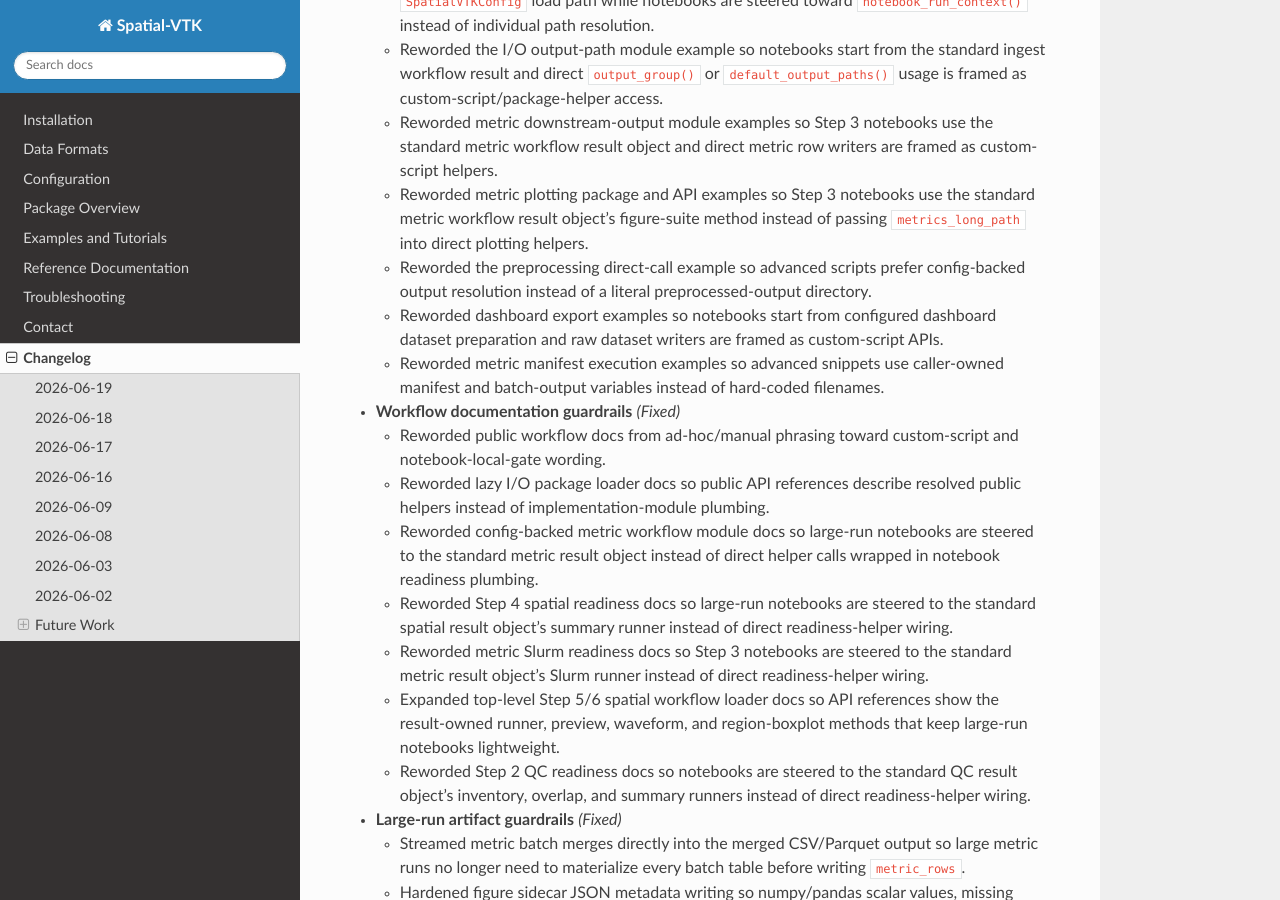
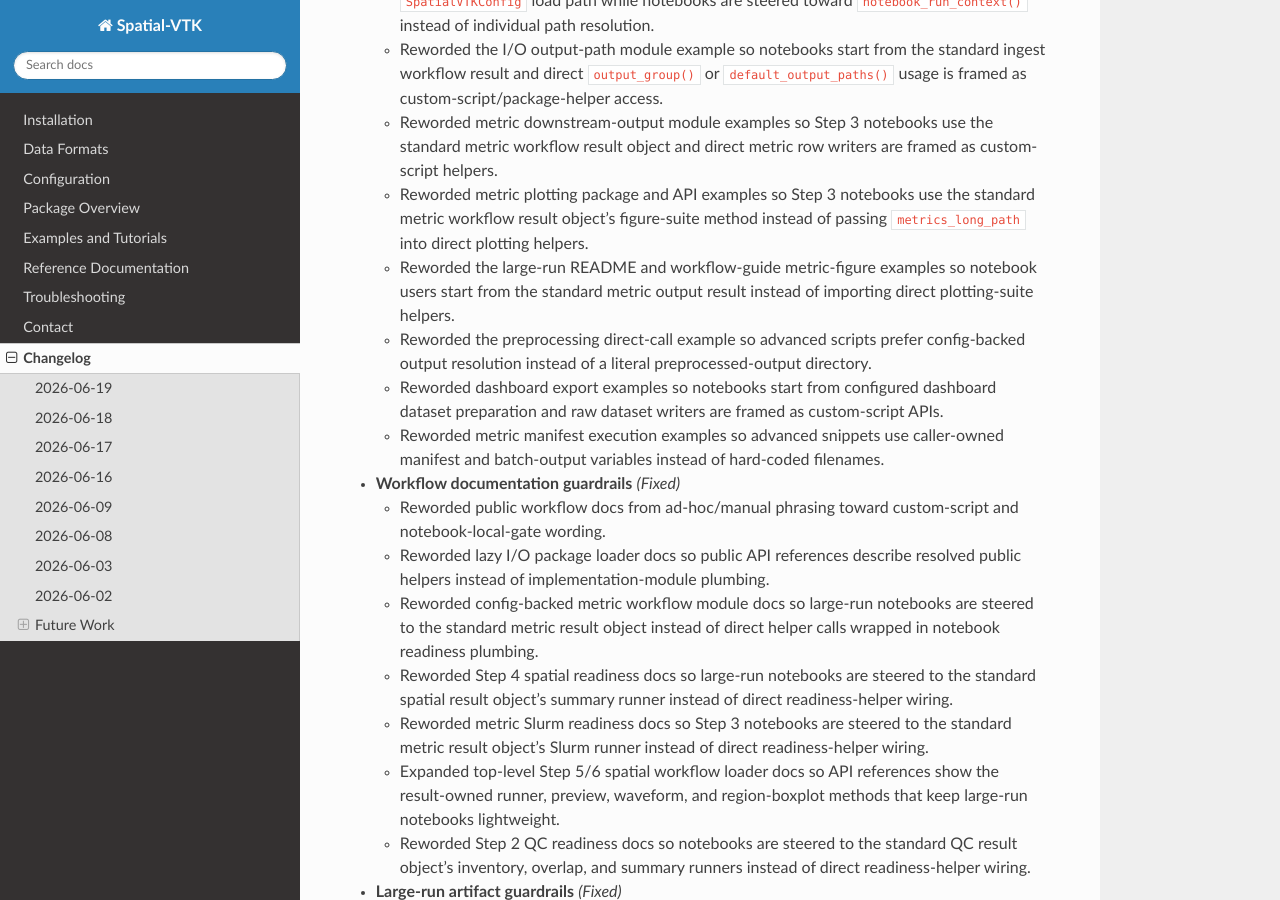
Before and after one commit to bcbirkel/spatial-vtk, a Sphinx documentation site: the page built from docs/changelog.rst, in a window 1280 px wide and 900 px high, scrolled down 1449 px. Built offline with Sphinx 7.4.7 and the Read the Docs theme 3.1.0, drawn with Linux system fonts in a browser that asks for light colours.

Commit message:
Clarify large-run metric figure docs

```diff
--- a/docs/changelog.rst
+++ b/docs/changelog.rst
@@ -83,6 +83,9 @@ Changelog
   - Reworded metric plotting package and API examples so Step 3 notebooks use
     the standard metric workflow result object's figure-suite method instead
     of passing ``metrics_long_path`` into direct plotting helpers.
+  - Reworded the large-run README and workflow-guide metric-figure examples
+    so notebook users start from the standard metric output result instead of
+    importing direct plotting-suite helpers.
   - Reworded the preprocessing direct-call example so advanced scripts prefer
     config-backed output resolution instead of a literal preprocessed-output
     directory.
```
Also changed, not shown: docs/examples/large_run/README.md (+8 -1 lines), docs/reference/python_workflows.rst (+8 -6 lines), 2 other files.
